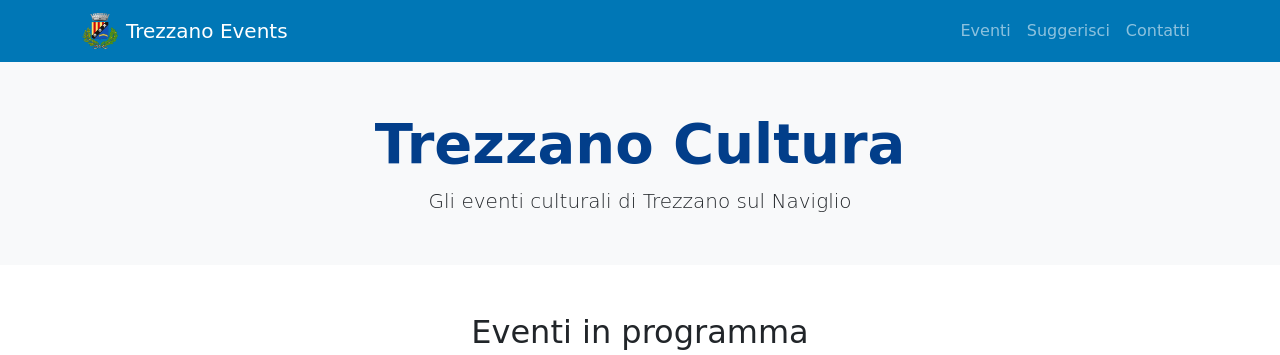
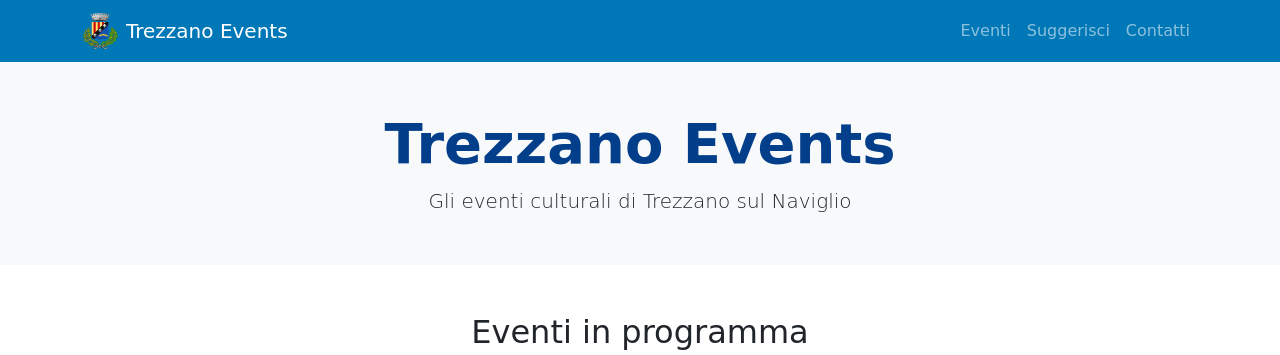
Before and after one commit to SimoAlbi28/sec-prova, a website built with Vite: page index.html in a window 1280 px wide. Shown: the top 355 px of the page. Built offline with nearby package versions, Linux system fonts and the light colour scheme.

Commit message:
feat title

```diff
--- a/index.html
+++ b/index.html
@@ -5,7 +5,7 @@
     <!-- viewport: serve per il responsive mobile -->
     <meta name="viewport" content="width=device-width, initial-scale=1.0" />
     <link rel="icon" type="image/svg+xml" href="/favicon.svg" />
-    <title>Trezzano Cultura - Eventi culturali</title>
+    <title>Trezzano Events - Eventi culturali</title>
 
     <!-- bootstrap via cdn -->
     <link
@@ -52,7 +52,7 @@
       <!-- hero: titolo + slogan -->
       <div class="hero py-5 text-center bg-light">
         <div class="container">
-          <h1 class="display-4 fw-bold">Trezzano Cultura</h1>
+          <h1 class="display-4 fw-bold">Trezzano Events</h1>
           <p class="lead mb-0">Gli eventi culturali di Trezzano sul Naviglio</p>
         </div>
       </div>
```
